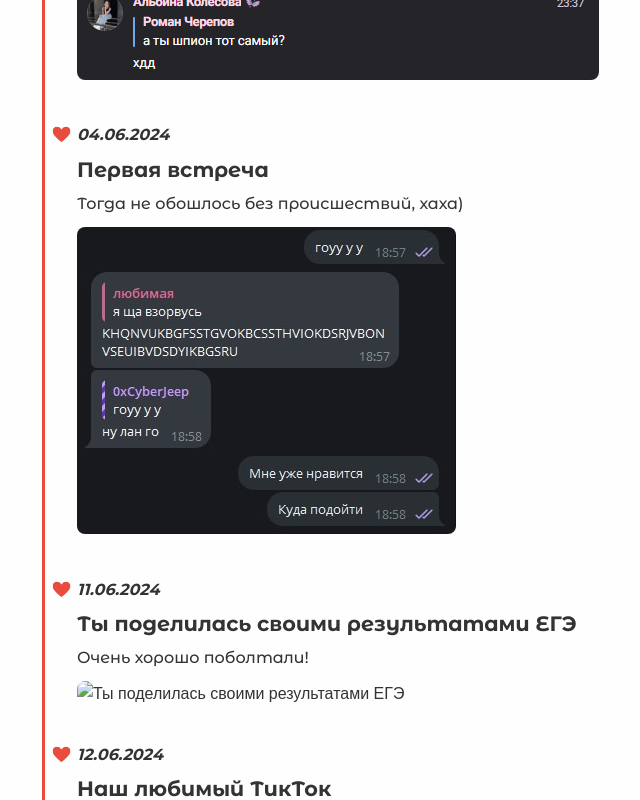
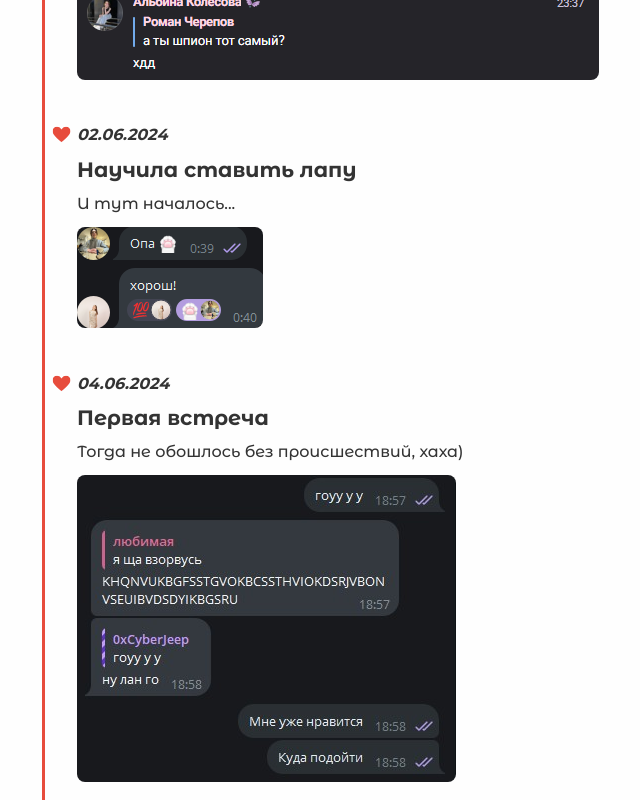
Before and after one commit to Romay777/Romay777.github.io, a plain HTML site: page index.html in a window 1280 px wide. Shown: the part 1360-2160 px from the top of the page, without its empty margins (298-938 px from the left). Drawn offline with Linux system fonts and the light colour scheme; a web font is replaced by a local one.

Commit message:
fix events

```diff
--- a/index.html
+++ b/index.html
@@ -34,6 +34,9 @@
       <!-- Временная линия -->
       <div class="timeline" id="timeline">
 
+      </div>
+      <div class="intro-text">
+        <p class="special-font-meow">Бесконечно люблю тебя, моя принцесса
       </div>
     </div>
 
@@ -77,6 +80,12 @@
         "Всё началось с...",
         "Самого необыкновенного знакомства",
         "pics/1.png"
+      );
+      addEvent(
+              "02.06.2024",
+              "Научила ставить лапу",
+              "И тут началось...",
+              "pics/13.png"
       );
       addEvent(
         "04.06.2024",
@@ -144,6 +153,7 @@
         "Без комментариев))",
         "pics/12.png"
       );
+
     </script>
   </body>
 </html>
```
Also changed, not shown: pics/13.png (added), pics/3.png (added), pics/6.png (added), pics/7.png (added), 1 other file.
